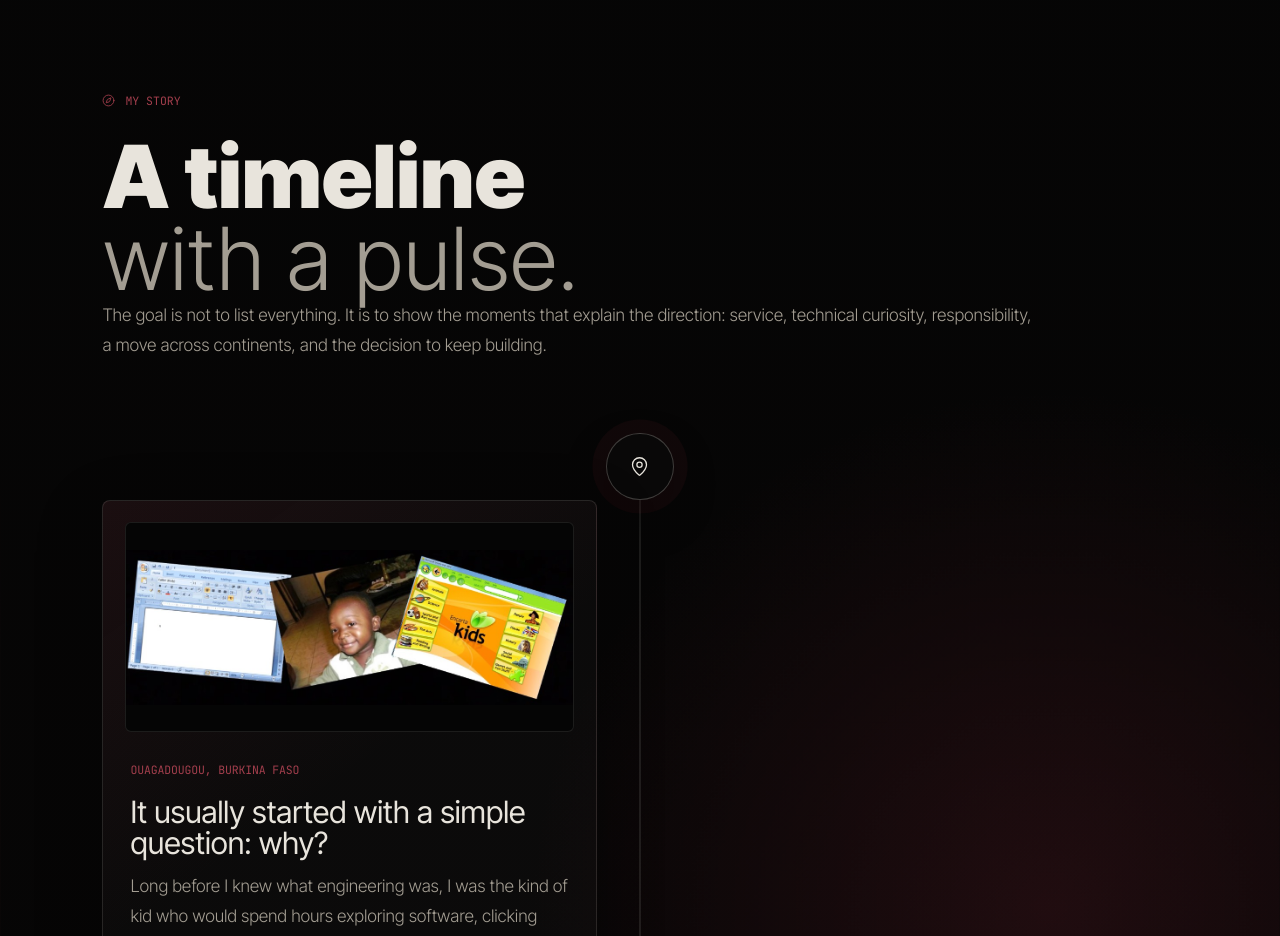
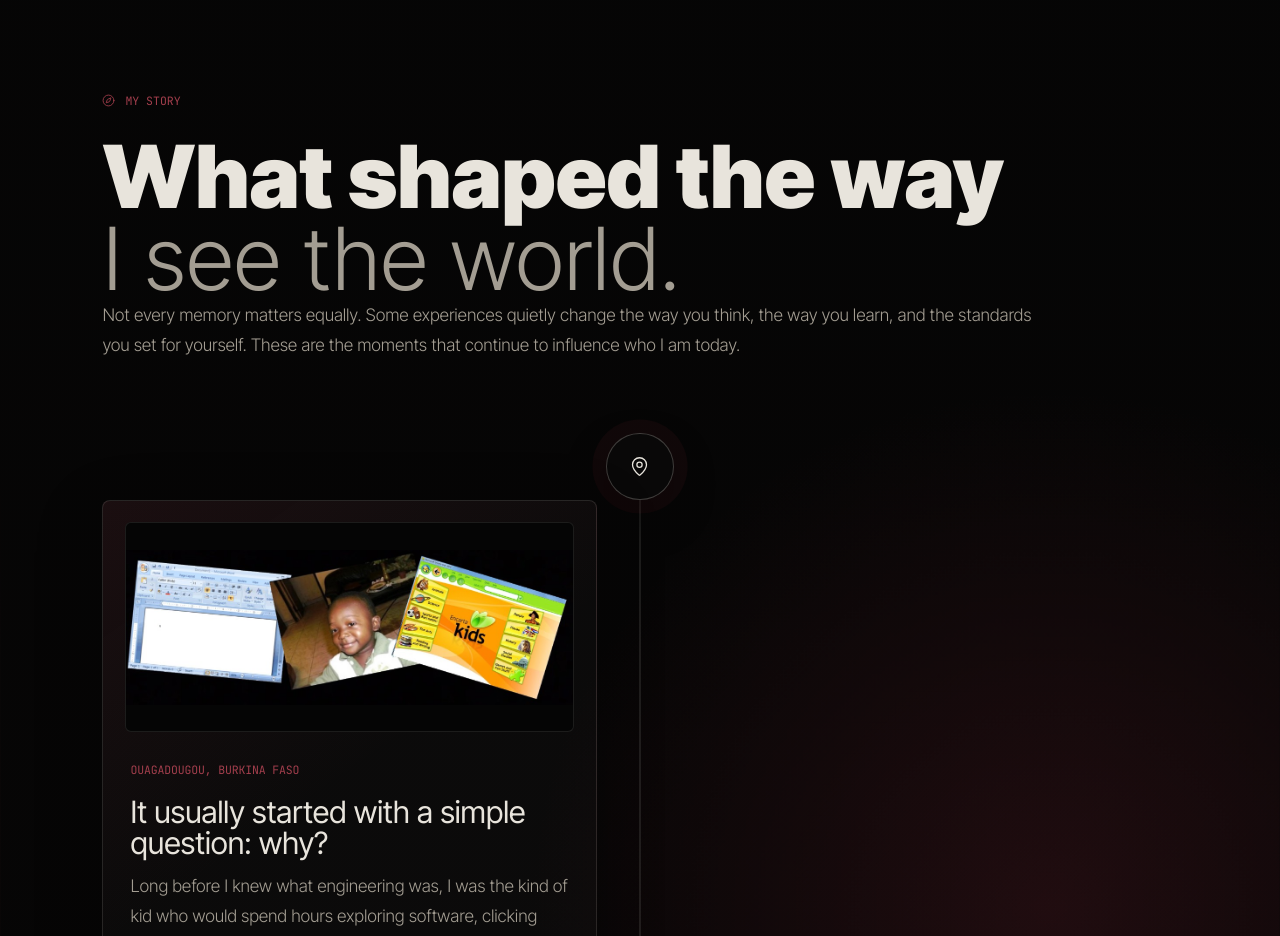
Before and after one commit to RayannSagnon/portfolio, a Next.js app: page /about in a window 1280 px wide. Shown: the part 840-1776 px from the top of the page. Built offline with nearby package versions, Linux system fonts and the light colour scheme; no server answers.

Commit message:
Update timeline section heading and intro copy.
Replace the My story header with What shaped the way I see the world and refreshed supporting text.

```diff
--- a/components/about/AboutExperience.tsx
+++ b/components/about/AboutExperience.tsx
@@ -1207,13 +1207,13 @@ export function AboutExperience() {
             My story
           </span>
           <h2 className="story-section-title">
-            A timeline
+            What shaped the way
             <br />
-            <em>with a pulse.</em>
+            <em>I see the world.</em>
           </h2>
           <p className="story-copy">
-            The goal is not to list everything. It is to show the moments that explain the direction:
-            service, technical curiosity, responsibility, a move across continents, and the decision to keep building.
+            Not every memory matters equally. Some experiences quietly change the way you think, the way you learn,
+            and the standards you set for yourself. These are the moments that continue to influence who I am today.
           </p>
         </div>
 
```
